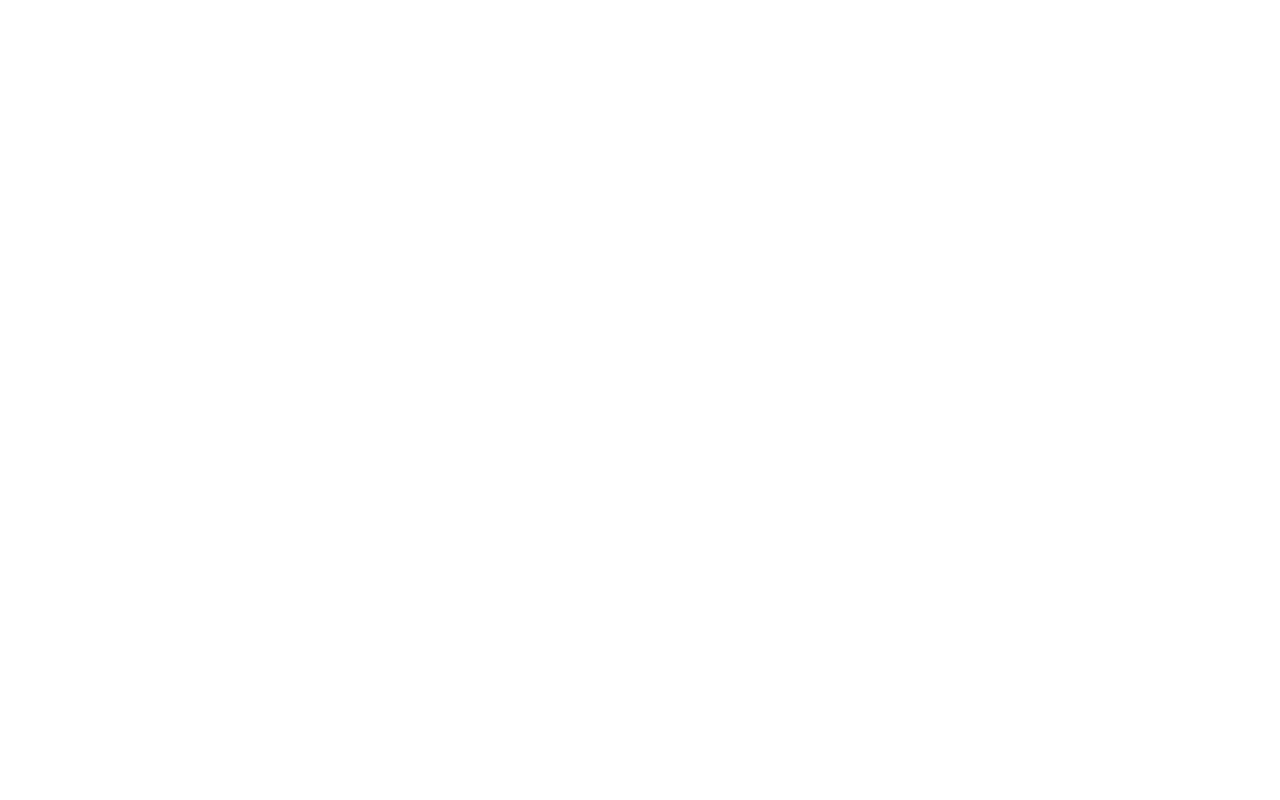
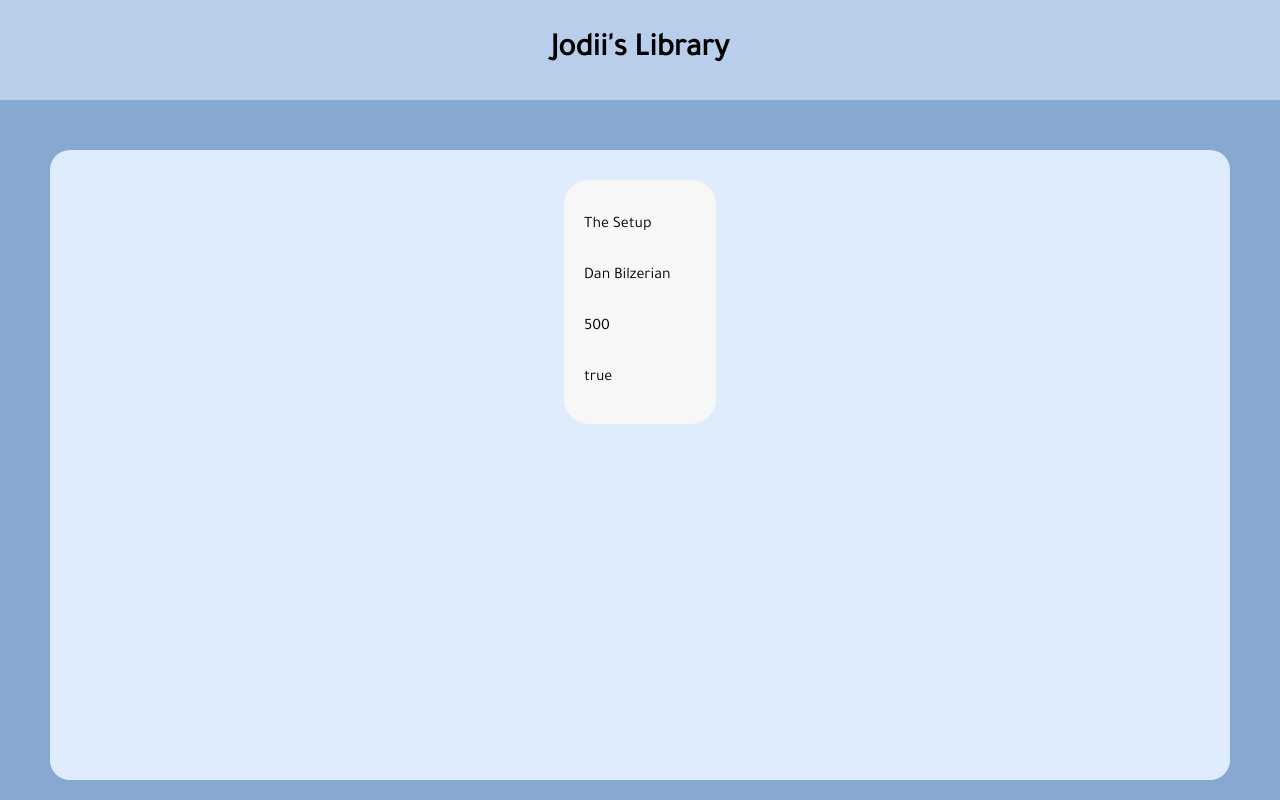
Before and after one commit to WavyBoyJodii/odin-library, a website: page index.html in a window 1280 px wide. Drawn offline with Linux system fonts and the light colour scheme.

Commit message:
Set CSS for page, build functions for library i believe i am doing the wrong thing in the add book to library function. i have to create objects using the new keyword which i have not. i also believe i am using object.create wrong  i shall refine

```diff
--- a/app.js
+++ b/app.js
@@ -1,16 +1,70 @@
 const myLibrary = [];
+
+const bookcase = document.querySelector('.bookcase');
 
 function Book(title, author, pages, read) {
   this.title = title;
   this.author = author;
   this.pages = pages;
   this.read = read;
-  this.info = function () {
+  this.info = () => {
     const infoString = `${this.title} by ${this.author}, ${this.pages}, ${this.read}`;
     return infoString;
   };
 }
 
-function addBookToLibrary() {
+function addBookToLibrary(title, author, pages, read) {
+  const myBook = Object.create(Book);
+  myBook.title = title;
+  myBook.author = author;
+  myBook.pages = pages;
+  myBook.read = read;
+  myLibrary.push(myBook);
+}
 
+const myFavBook = {
+  title: "The Setup",
+  author: "Dan Bilzerian",
+  pages: 500,
+  read: true,
 }
+myLibrary.push(myFavBook);
+// addBookToLibrary("moses", "King David", 888, true);
+// addBookToLibrary("Starships and their inventors", "jodissius", 1829, true);
+
+function displayBook(obj) {
+  for (let i = 0; i < obj.length; i++) {
+    const book = document.createElement('div');
+    book.classList.add('book');
+    for (let key in obj[i]) {
+    const item = document.createElement('p');
+    item.textContent = obj[i][key];
+    book.appendChild(item);
+    }
+    bookcase.appendChild(book);
+  }
+}
+
+
+function addBookContents(obj) {
+  for (let key in obj) {
+    const item = document.createElement('p');
+    item.textContent = key;
+    book.appendChild(item);
+    // console.log(key);
+    }
+}
+
+function displayObjectContents(obj) {
+  for (let key in obj) {
+    console.log(obj[key]);
+  }
+}
+
+// for (let key in obj) {
+//     const item = document.createElement('p');
+//     item.textContent = obj[key];
+//     book.appendChild(item);
+//   }
+displayBook(myLibrary);
+displayObjectContents(myLibrary);
--- a/index.html
+++ b/index.html
@@ -4,7 +4,22 @@
     <meta charset="UTF-8" />
     <meta http-equiv="X-UA-Compatible" content="IE=edge" />
     <meta name="viewport" content="width=device-width, initial-scale=1.0" />
-    <title>Document</title>
+    <link rel="stylesheet" href="style.css" />
+    <link rel="preconnect" href="https://fonts.googleapis.com" />
+    <link rel="preconnect" href="https://fonts.gstatic.com" crossorigin />
+    <link
+      href="https://fonts.googleapis.com/css2?family=Tajawal&display=swap"
+      rel="stylesheet"
+    />
+    <script src="app.js" defer></script>
+    <title>TJ's Library</title>
   </head>
-  <body></body>
+  <body>
+    <div class="header">
+      <h2>Jodii's Library</h2>
+    </div>
+    <div class="main">
+      <div class="bookcase"></div>
+    </div>
+  </body>
 </html>
--- /dev/null
+++ b/style.css
@@ -0,0 +1,52 @@
+body {
+  min-height: 100vh;
+  font-family: "Tajawal", sans-serif;
+  margin: 0;
+  display: grid;
+  grid-template-columns: 1fr;
+  grid-template-rows: 100px 1fr;
+  grid-template-areas:
+    "header"
+    "main";
+}
+
+.header {
+  grid-area: header;
+  display: grid;
+  place-items: center;
+  background-color: #b9ceeb;
+  min-width: 100%;
+}
+
+.header h2 {
+  font-size: 32px;
+}
+
+.main {
+  grid-area: main;
+  background-color: #87a8d0;
+  padding: 50px;
+}
+
+.main .bookcase {
+  background-color: #deecfc;
+  border-radius: 20px;
+  display: flex;
+  justify-content: center;
+  flex-wrap: wrap;
+  min-height: 95%;
+  min-width: 85%;
+  padding: 30px;
+  gap: 50px;
+}
+
+.book {
+  display: flex;
+  flex-direction: column;
+  padding: 20px;
+  background-color: #f7f7f8;
+  height: 35%;
+  width: 10%;
+  border-radius: 25px;
+  font-size: 16px;
+}
```
Also changed, not shown: .eslintrc.json, 1 other file.
